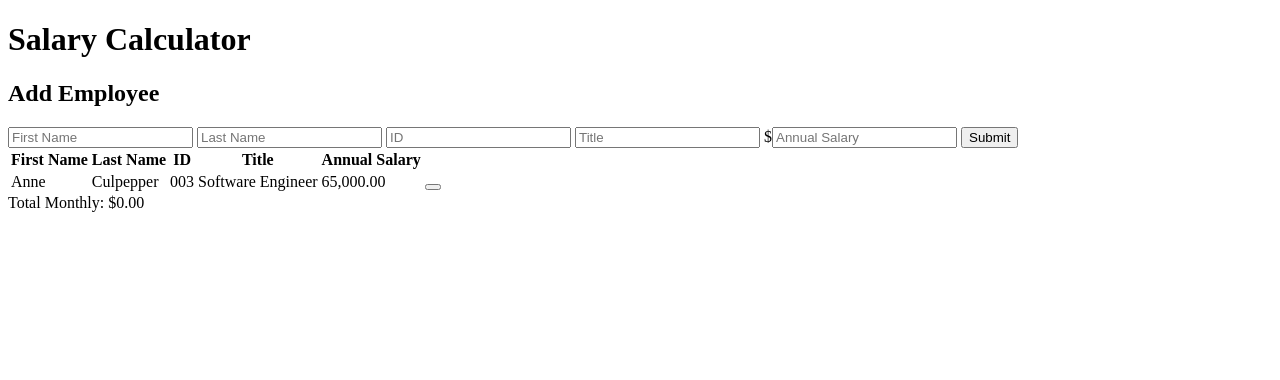
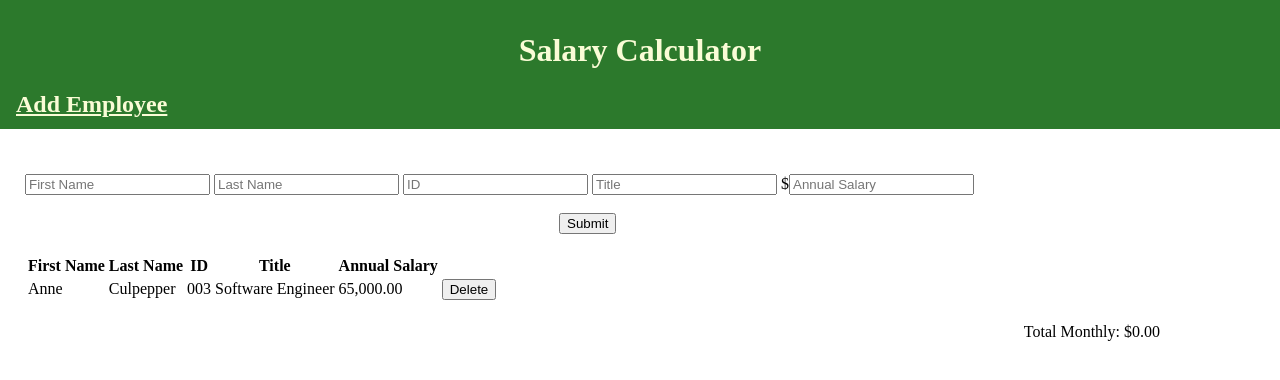
Before and after one commit to atculpepper/jquery-salary-calculator, a plain HTML site: page index.html in a window 1280 px wide. Drawn offline with Linux system fonts and the light colour scheme.

Commit message:
added text Delete to form Delete button and started adding some styling

```diff
--- a/index.html
+++ b/index.html
@@ -14,7 +14,7 @@
     </header>
 
         <!--creating form with input fields for adding employee data-->
-
+<div class = "allOfTheThings">
     <form class="js-inputEmployeeData">
         <input type="text" placeholder="First Name" class="js-firstNameInput" id="firstName" name="firstName"/>
         <input type="text" placeholder="Last Name" class="js-lastNameInput" id="lastName"name="lastName"/>
@@ -22,11 +22,13 @@
 
         <input type="text" placeholder="Title" class="js-titleInput" id="title" name="title"/>
        $<input type = "number" placeholder="Annual Salary" class="js-annualSalaryInput" id="annualSalary"name="annualSalary"/>
+       <br></br>
         <button class="js-btn-employeeDataSubmit"type="submit">Submit</button>
     </form>
 
+
             <!--make a table to represent employee data-->
-        <table class=js-table>
+        <table class="js-table">
             <thead>
                 <tr>
                     <th>First Name</th>
@@ -49,15 +51,15 @@
                     <td>003</td>
                     <td>Software Engineer</td>
                     <td>65,000.00</td>
-                    <td><button class="js-btn-delete"></button></td>
+                    <td><button class="js-btn-delete">Delete</button></td>
                 </tr>
             </tbody>
         </table>
 
             <!--display total monthly salary-->
-<div>
-    Total Monthly: $<span class=js-totalMonthly>0.00</span>
+    <div class="totalMonthlyDiv">
+    Total Monthly: $<span class="js-totalMonthly">0.00</span>
+    </div>
 </div>
-
   </body>
 </html>
--- a/salaryCalc.js
+++ b/salaryCalc.js
@@ -20,6 +20,9 @@ function deleteEmployee(event) {
   //create a function to adjust monthlySalary since I didn't remove it from array
 
   employees.splice(employeeIndex, 1);
+
+  $(".js-totalMonthly").css("background-color", "white");
+
   render();
 }
 
@@ -54,6 +57,9 @@ function render() {
     //TODO: make this add employeeData to DOM
     const individualEmployee = employees[i];
     monthlySalary = (totalSalary += individualEmployee.annualSalary) / 12;
+    if (monthlySalary > 20000.0) {
+      $(".js-totalMonthly").css("background-color", "red");
+    }
 
     $(".js-table-body").append(`
   <tr>
@@ -66,7 +72,8 @@ function render() {
   </tr>`);
   }
   //add all annualSalaries
-  $(".js-totalMonthly").text(monthlySalary);
+
+  $(".js-totalMonthly").text(Math.floor(monthlySalary * 100) / 100);
 }
 
 //function render() {}
--- a/stylesheet.css
+++ b/stylesheet.css
@@ -0,0 +1,40 @@
+header {
+  background-color: rgb(22, 107, 22, 0.9);
+  color: rgb(250, 252, 214);
+  text-align: center;
+  margin: 0 0 20px 0;
+  padding: 11px;
+}
+
+body {
+  margin: 0;
+}
+
+h2 {
+  text-align: left;
+  text-decoration-line: underline;
+  text-emphasis: emphasis;
+  margin: 5px 0 0 5px;
+}
+
+.js-btn-employeeDataSubmit {
+  margin-left: 534px;
+}
+
+.allOfTheThings {
+  padding: 15px;
+}
+
+.js-inputEmployeeData {
+  padding: 10px;
+}
+
+.js-table {
+  padding: 10px;
+}
+
+.totalMonthlyDiv {
+  text-align: right;
+  padding: 10px;
+  margin-right: 95px;
+}
```
